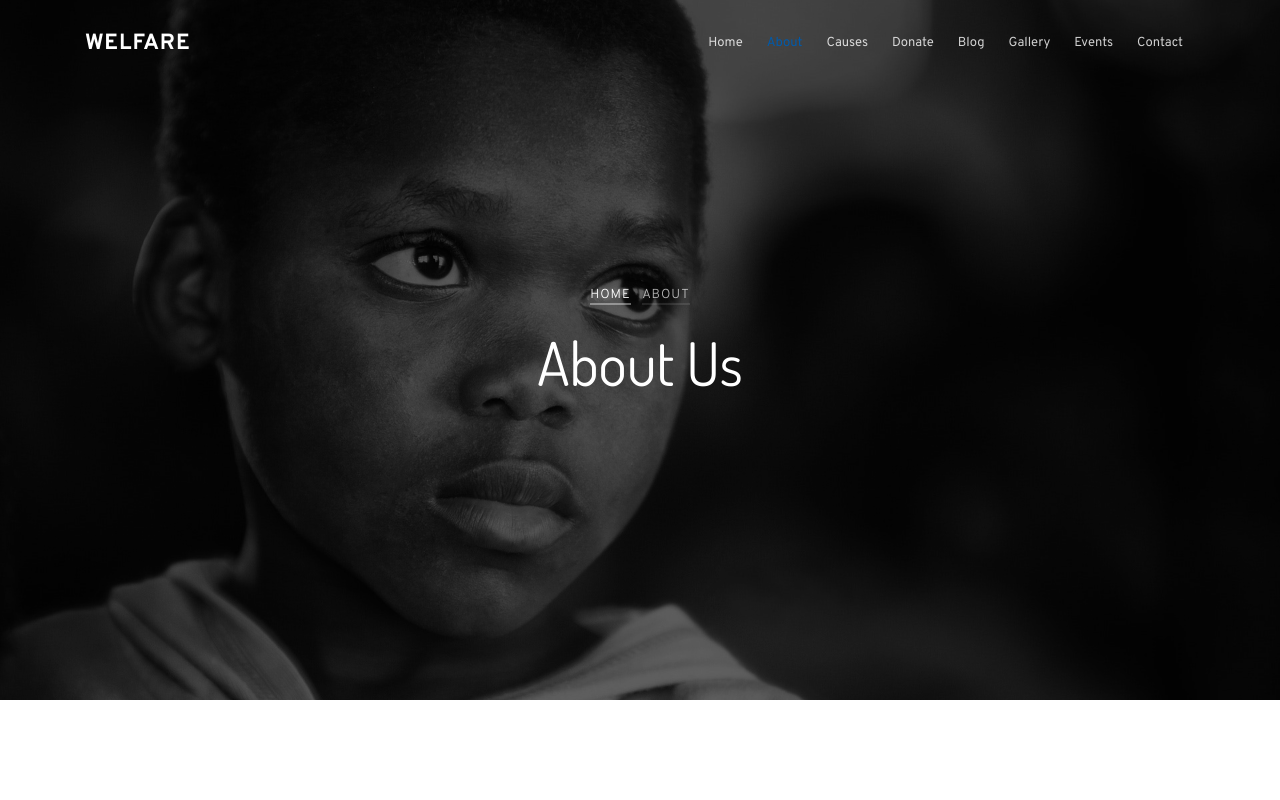
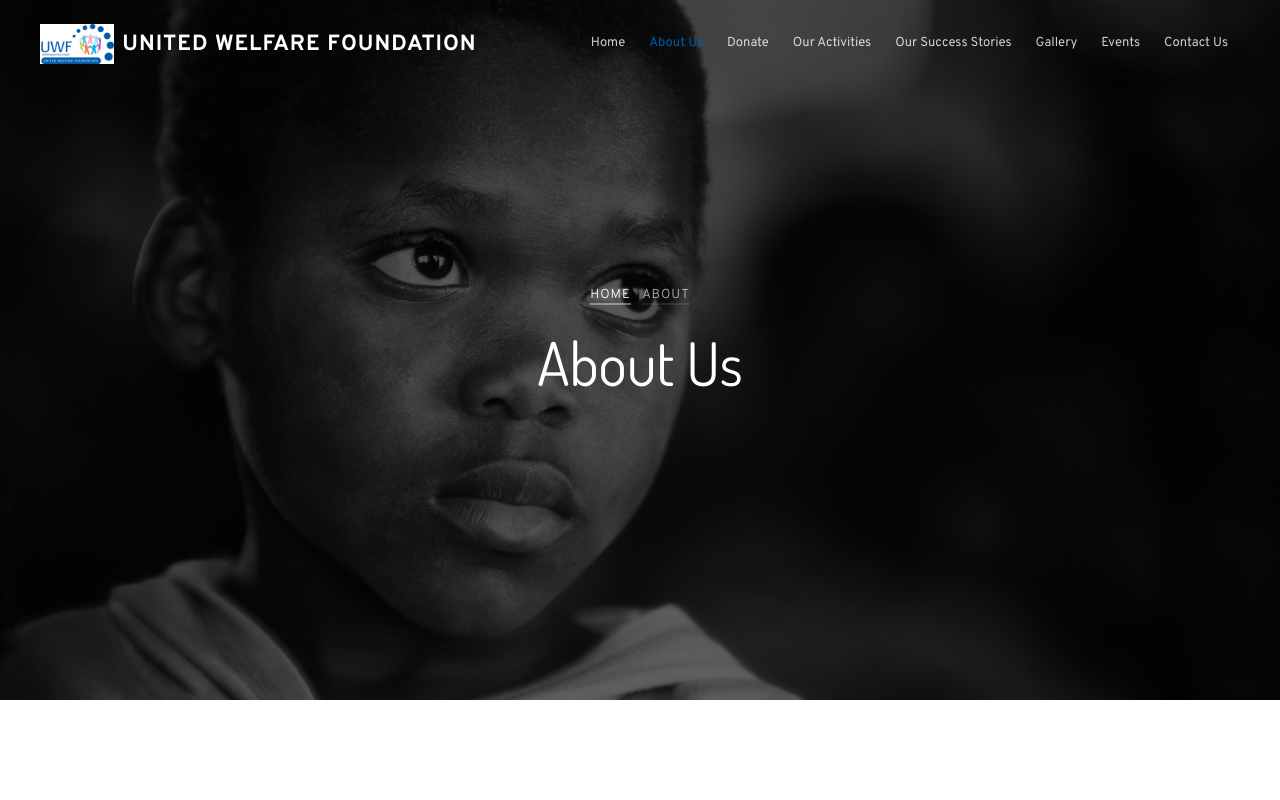
Before and after one commit to Kaifansari98/UWF-Website-v2, a plain HTML site: page about.html in a window 1280 px wide. Shown: the top 800 px of the page. Drawn offline with Linux system fonts and the light colour scheme; some packages are replaced by stand-ins of ours; no server answers; files whose address does not match are found by name.

Commit message:
All 8 pages updated. Every page now has:
The UWF logo with mix-blend-mode: multiply
"United Welfare Foundation" brand text
container-fluid px-4 for full-width layout
All 8 nav items with the new names and correct active highlight per page

```diff
--- a/about.html
+++ b/about.html
@@ -40,8 +40,8 @@
       class="navbar navbar-expand-lg navbar-dark ftco_navbar bg-dark ftco-navbar-light"
       id="ftco-navbar"
     >
-      <div class="container">
-        <a class="navbar-brand" href="index.html">Welfare</a>
+      <div class="container-fluid px-4">
+        <a class="navbar-brand" href="index.html"><img src="images/added_onces/uwflogo.jpeg" alt="UWF Logo" style="height:40px; margin-right:8px; vertical-align:middle; mix-blend-mode: multiply;">United Welfare Foundation</a>
         <button
           class="navbar-toggler"
           type="button"
@@ -54,32 +54,16 @@
           <span class="oi oi-menu"></span> Menu
         </button>
 
-        <div class="collapse navbar-collapse" id="ftco-nav">
-          <ul class="navbar-nav ml-auto">
-            <li class="nav-item">
-              <a href="index.html" class="nav-link">Home</a>
-            </li>
-            <li class="nav-item active">
-              <a href="about.html" class="nav-link">About</a>
-            </li>
-            <li class="nav-item">
-              <a href="causes.html" class="nav-link">Causes</a>
-            </li>
-            <li class="nav-item">
-              <a href="donate.html" class="nav-link">Donate</a>
-            </li>
-            <li class="nav-item">
-              <a href="blog.html" class="nav-link">Blog</a>
-            </li>
-            <li class="nav-item">
-              <a href="gallery.html" class="nav-link">Gallery</a>
-            </li>
-            <li class="nav-item">
-              <a href="event.html" class="nav-link">Events</a>
-            </li>
-            <li class="nav-item">
-              <a href="contact.html" class="nav-link">Contact</a>
-            </li>
+        <div class="collapse navbar-collapse justify-content-lg-end" id="ftco-nav">
+          <ul class="navbar-nav ml-lg-auto">
+            <li class="nav-item"><a href="index.html" class="nav-link">Home</a></li>
+            <li class="nav-item active"><a href="about.html" class="nav-link">About Us</a></li>
+            <li class="nav-item"><a href="donate.html" class="nav-link">Donate</a></li>
+            <li class="nav-item"><a href="causes.html" class="nav-link">Our Activities</a></li>
+            <li class="nav-item"><a href="blog.html" class="nav-link">Our Success Stories</a></li>
+            <li class="nav-item"><a href="gallery.html" class="nav-link">Gallery</a></li>
+            <li class="nav-item"><a href="event.html" class="nav-link">Events</a></li>
+            <li class="nav-item"><a href="contact.html" class="nav-link">Contact Us</a></li>
           </ul>
         </div>
       </div>
```
Also changed, not shown: blog-single.html (+8 -8 lines), blog.html (+8 -8 lines), causes.html (+8 -8 lines), contact.html (+8 -8 lines), donate.html (+8 -8 lines), event.html (+8 -8 lines), gallery.html (+8 -8 lines).
